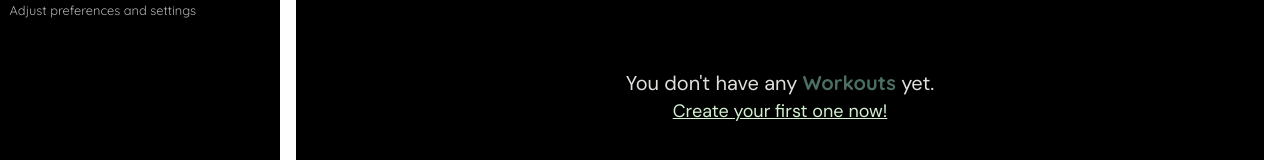
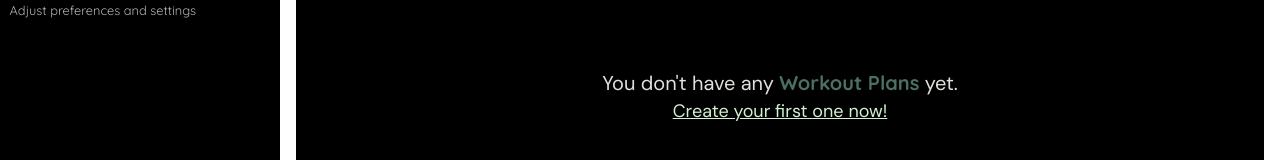
Before and after one commit to Inosensey/BodyTune, a Next.js app: page /dashboard/workouts in a window 1280 px wide. Shown: the part 508-668 px from the top of the page. Built offline with nearby package versions, Linux system fonts and the light colour scheme.

Commit message:
Updated span text and workout form link in BodyTuneWorkoutsContent.

```diff
--- a/components/dashboardComponents/bodytuneWorkouts/BodyTuneWorkoutsContent.tsx
+++ b/components/dashboardComponents/bodytuneWorkouts/BodyTuneWorkoutsContent.tsx
@@ -16,11 +16,11 @@ const BodyTuneWorkoutsContent = () => {
         <p className="w-max text-xl">
           You don&apos;t have any{" "}
           <span className="font-bold font-quickSand text-secondary">
-            Workouts
+            Workout Plans
           </span>{" "}
           yet.
         </p>
-        <Link href={"bodytune/create"}>
+        <Link href={"workouts/create"}>
           <p className="w-max text-lg text-lightSecondary underline cursor-pointer">
             Create your first one now!
           </p>
```
